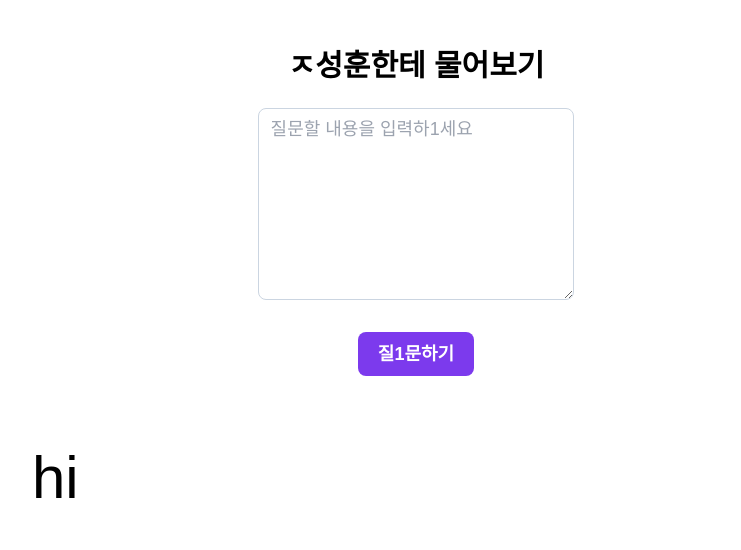
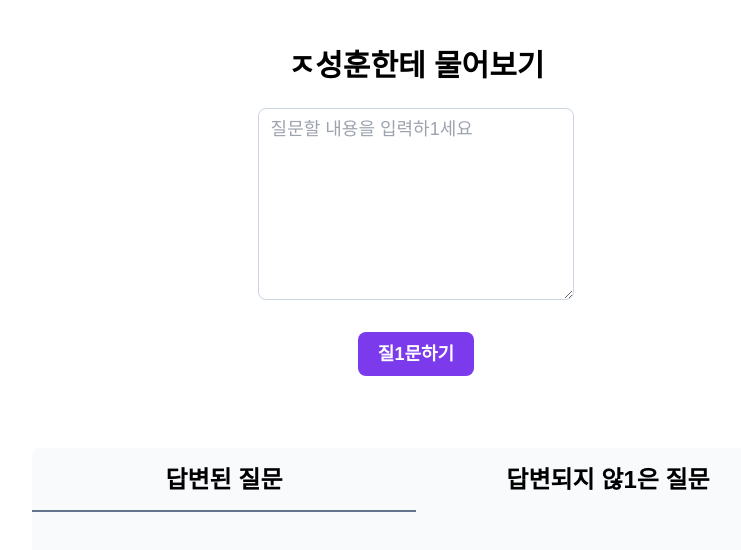
Before and after one commit to sujang958/ask-to-me, a Next.js app: page / in a window 1280 px wide. Shown: the top 550 px of the page, without its empty margins (224-965 px from the left). Built offline with nearby package versions, Linux system fonts and the light colour scheme; a web font is replaced by a local one.

Commit message:
feat: add shared header animations

```diff
--- a/pages/index.tsx
+++ b/pages/index.tsx
@@ -1,7 +1,44 @@
 import { NextPage } from "next"
+import { useState } from "react"
+import { motion } from "framer-motion"
+
+type Screens = "ANSWERED" | "UNANSWERED"
 
 const Home: NextPage = () => {
-  return <p className="font-pretendard text-6xl">hi</p>
+  const [currentScreen, setCurrentScreen] = useState<Screens>("ANSWERED")
+
+  return (
+    <div className="flex min-h-screen w-full flex-col rounded-t-lg bg-slate-50">
+      <header className="flex w-full flex-row items-center">
+        <div
+          className="relative flex-1 cursor-pointer py-4 text-center"
+          onClick={() => setCurrentScreen("ANSWERED")}
+        >
+          <p className="text-2xl font-semibold">답변된 질문</p>
+          {currentScreen === "ANSWERED" && (
+            <motion.div
+              layoutId="REPLY_HEADER"
+              initial={false}
+              className="absolute bottom-0 h-[2px] w-full bg-slate-500"
+            ></motion.div>
+          )}
+        </div>
+        <div
+          className="relative flex-1 cursor-pointer py-4 text-center"
+          onClick={() => setCurrentScreen("UNANSWERED")}
+        >
+          <p className="text-2xl font-semibold">답변되지 않1은 질문</p>
+          {currentScreen === "UNANSWERED" && (
+            <motion.div
+              layoutId="REPLY_HEADER"
+              initial={false}
+              className="absolute bottom-0 h-[2px] w-full bg-slate-500"
+            ></motion.div>
+          )}
+        </div>
+      </header>
+    </div>
+  )
 }
 
 export default Home
```
